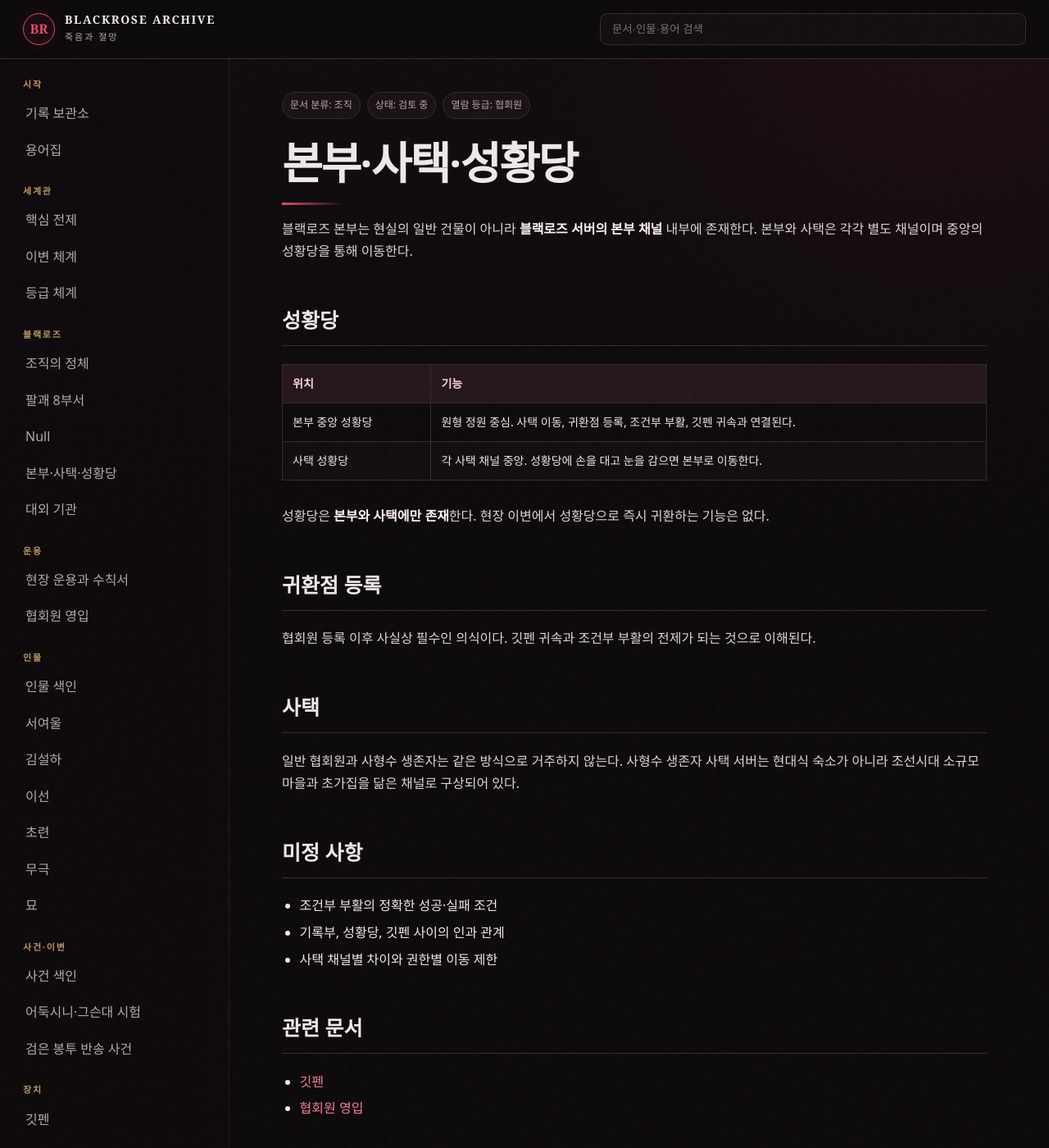
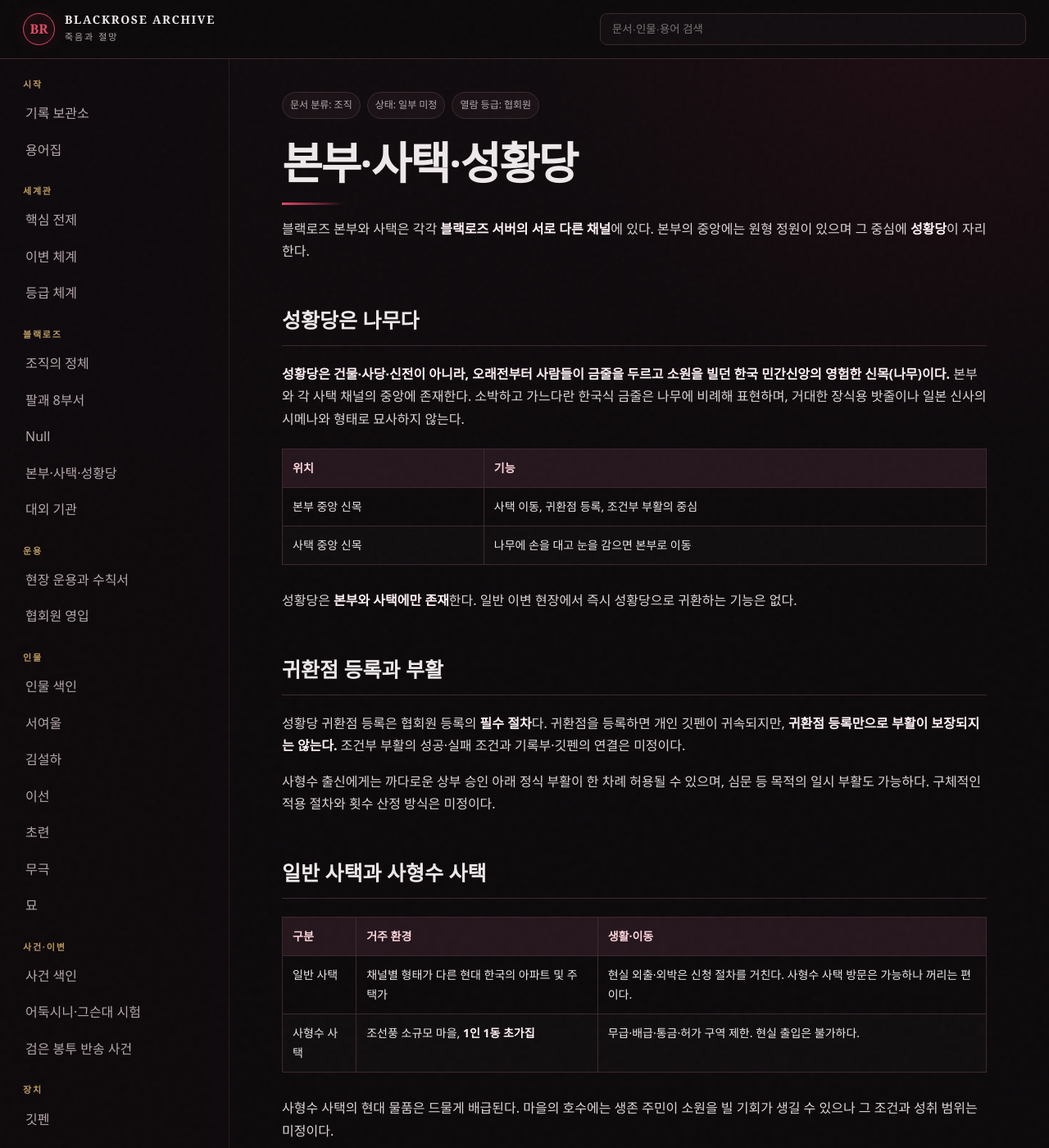
Before and after one commit to philein1004-dotcom/blackrose-wiki, a Jekyll site: the page built from docs/organization/headquarters.md, in a window 1280 px wide and 1400 px high. Shown: the whole window at 82% size. Built offline with Jekyll 4.4.1, drawn with Linux system fonts in a browser that asks for light colours; some of the changed text lies outside the part shown.

Commit message:
Update docs/organization for Blackrose wiki

```diff
--- a/docs/organization/headquarters.md
+++ b/docs/organization/headquarters.md
@@ -2,38 +2,55 @@
 layout: default
 title: 본부·사택·성황당
 category: 조직
-status: 검토 중
+status: 일부 미정
 clearance: 협회원
 ---
 
 # 본부·사택·성황당
 
-블랙로즈 본부는 현실의 일반 건물이 아니라 **블랙로즈 서버의 본부 채널** 내부에 존재한다. 본부와 사택은 각각 별도 채널이며 중앙의 성황당을 통해 이동한다.
+블랙로즈 본부와 사택은 각각 **블랙로즈 서버의 서로 다른 채널**에 있다. 본부의 중앙에는 원형 정원이 있으며 그 중심에 **성황당**이 자리한다.
 
-## 성황당
+## 성황당은 나무다
+
+**성황당은 건물·사당·신전이 아니라, 오래전부터 사람들이 금줄을 두르고 소원을 빌던 한국 민간신앙의 영험한 신목(나무)이다.** 본부와 각 사택 채널의 중앙에 존재한다. 소박하고 가느다란 한국식 금줄은 나무에 비례해 표현하며, 거대한 장식용 밧줄이나 일본 신사의 시메나와 형태로 묘사하지 않는다.
 
 | 위치 | 기능 |
 |---|---|
-| 본부 중앙 성황당 | 원형 정원 중심. 사택 이동, 귀환점 등록, 조건부 부활, 깃펜 귀속과 연결된다. |
-| 사택 성황당 | 각 사택 채널 중앙. 성황당에 손을 대고 눈을 감으면 본부로 이동한다. |
+| 본부 중앙 신목 | 사택 이동, 귀환점 등록, 조건부 부활의 중심 |
+| 사택 중앙 신목 | 나무에 손을 대고 눈을 감으면 본부로 이동 |
 
-성황당은 **본부와 사택에만 존재**한다. 현장 이변에서 성황당으로 즉시 귀환하는 기능은 없다.
+성황당은 **본부와 사택에만 존재**한다. 일반 이변 현장에서 즉시 성황당으로 귀환하는 기능은 없다.
 
-## 귀환점 등록
+## 귀환점 등록과 부활
 
-협회원 등록 이후 사실상 필수인 의식이다. 깃펜 귀속과 조건부 부활의 전제가 되는 것으로 이해된다.
+성황당 귀환점 등록은 협회원 등록의 **필수 절차**다. 귀환점을 등록하면 개인 깃펜이 귀속되지만, **귀환점 등록만으로 부활이 보장되지는 않는다.** 조건부 부활의 성공·실패 조건과 기록부·깃펜의 연결은 미정이다.
 
-## 사택
+사형수 출신에게는 까다로운 상부 승인 아래 정식 부활이 한 차례 허용될 수 있으며, 심문 등 목적의 일시 부활도 가능하다. 구체적인 적용 절차와 횟수 산정 방식은 미정이다.
 
-일반 협회원과 사형수 생존자는 같은 방식으로 거주하지 않는다. 사형수 생존자 사택 서버는 현대식 숙소가 아니라 조선시대 소규모 마을과 초가집을 닮은 채널로 구상되어 있다.
+## 일반 사택과 사형수 사택
+
+| 구분 | 거주 환경 | 생활·이동 |
+|---|---|---|
+| 일반 사택 | 채널별 형태가 다른 현대 한국의 아파트 및 주택가 | 현실 외출·외박은 신청 절차를 거친다. 사형수 사택 방문은 가능하나 꺼리는 편이다. |
+| 사형수 사택 | 조선풍 소규모 마을, **1인 1동 초가집** | 무급·배급·통금·허가 구역 제한. 현실 출입은 불가하다. |
+
+사형수 사택의 현대 물품은 드물게 배급된다. 마을의 호수에는 생존 주민이 소원을 빌 기회가 생길 수 있으나 그 조건과 성취 범위는 미정이다.
+
+## 본부 구조
+
+본부는 동·서·남·북 방위로 나뉘며, 각 방위 지하의 거대한 공동에는 청룡·백호·주작·현무가 자리한다. 사신수는 인간 대리인보다 황룡 자신에게 충성한다.
 
 ## 미정 사항
 
-- 조건부 부활의 정확한 성공·실패 조건
-- 기록부, 성황당, 깃펜 사이의 인과 관계
-- 사택 채널별 차이와 권한별 이동 제한
+- 본부에서 현실 세계로 나가는 구체적인 출입구와 경로
+- 사택의 세부 생활 시설과 배급 운영
+- 케르베로스 등 이변의 통금·규칙 위반 개입 기준
+- 호수의 소원 기회 발생 조건
+- 조건부 부활의 세부 성공·실패 규칙
+- 성황당 나무의 수종과 정확한 외형 세부
 
 ## 관련 문서
 
 - [깃펜]({{ '/items/quill/' | relative_url }})
+- [노리개와 길들임]({{ '/items/norigae/' | relative_url }})
 - [협회원 영입]({{ '/operations/recruitment/' | relative_url }})
```
Also changed, not shown: docs/organization/departments.md (+2 -0 lines), docs/organization/null.md (+3 -2 lines).
